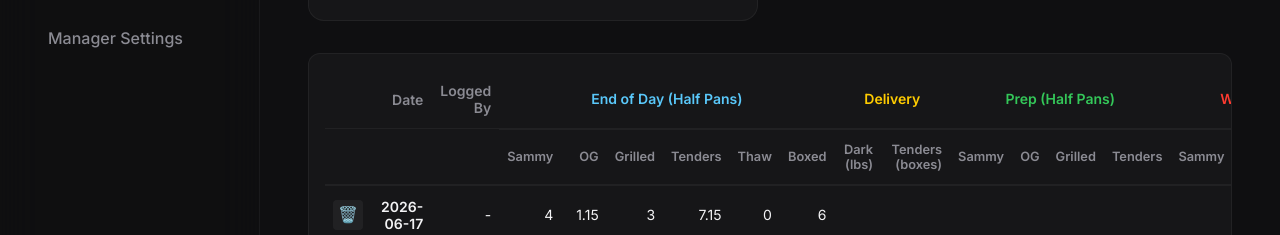
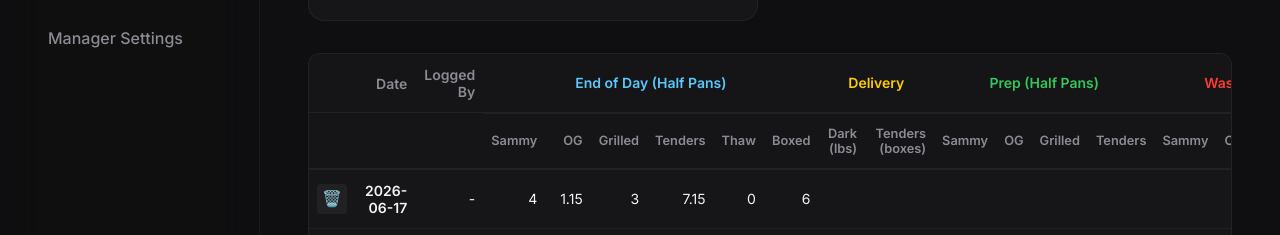
Before and after one commit to gobingiri/cc-chicken-tracker, a React (Vite) app: page / in a window 1280 px wide. Both pictures are taken after a click on the item "Reports". Shown: the part 534-769 px from the top of the page. Built offline with nearby package versions, Linux system fonts and the light colour scheme; no server answers.

Commit message:
Fix table scroll behavior and add sticky headers

```diff
--- a/src/index.css
+++ b/src/index.css
@@ -523,16 +523,24 @@ body {
 /* Reports Table */
 .table-responsive {
   overflow-x: auto;
+  overflow-y: auto;
+  max-height: 65vh;
   background: var(--card-bg);
   border: 1px solid var(--card-border);
   border-radius: 12px;
-  padding: 1rem;
 }
 
 .reports-table {
   width: 100%;
   border-collapse: collapse;
   min-width: 1200px;
+}
+
+.reports-table thead {
+  position: sticky;
+  top: 0;
+  z-index: 10;
+  background: #151518; /* slightly lighter than bg for contrast, opaque */
 }
 
 .reports-table th, .reports-table td {
```
